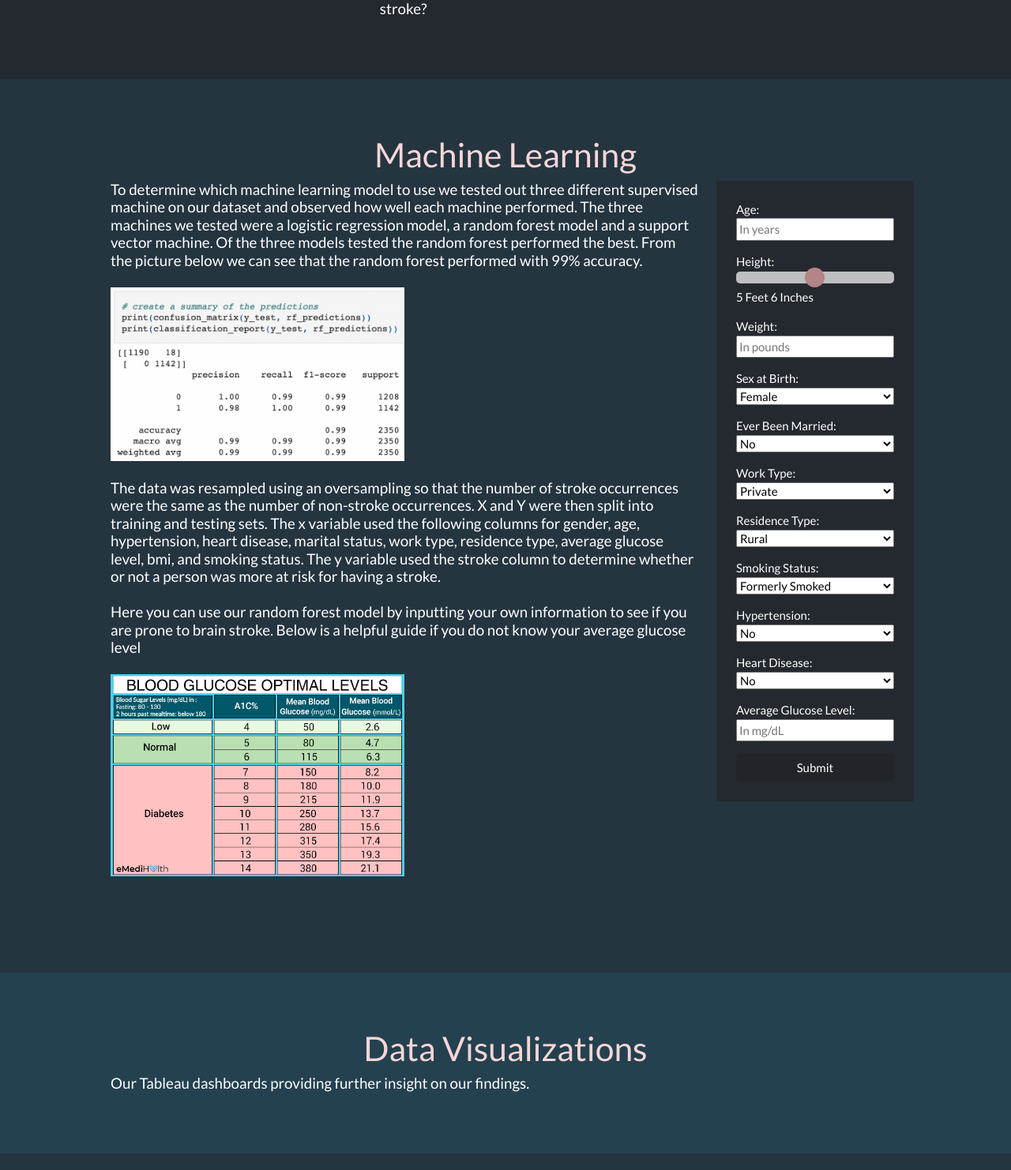
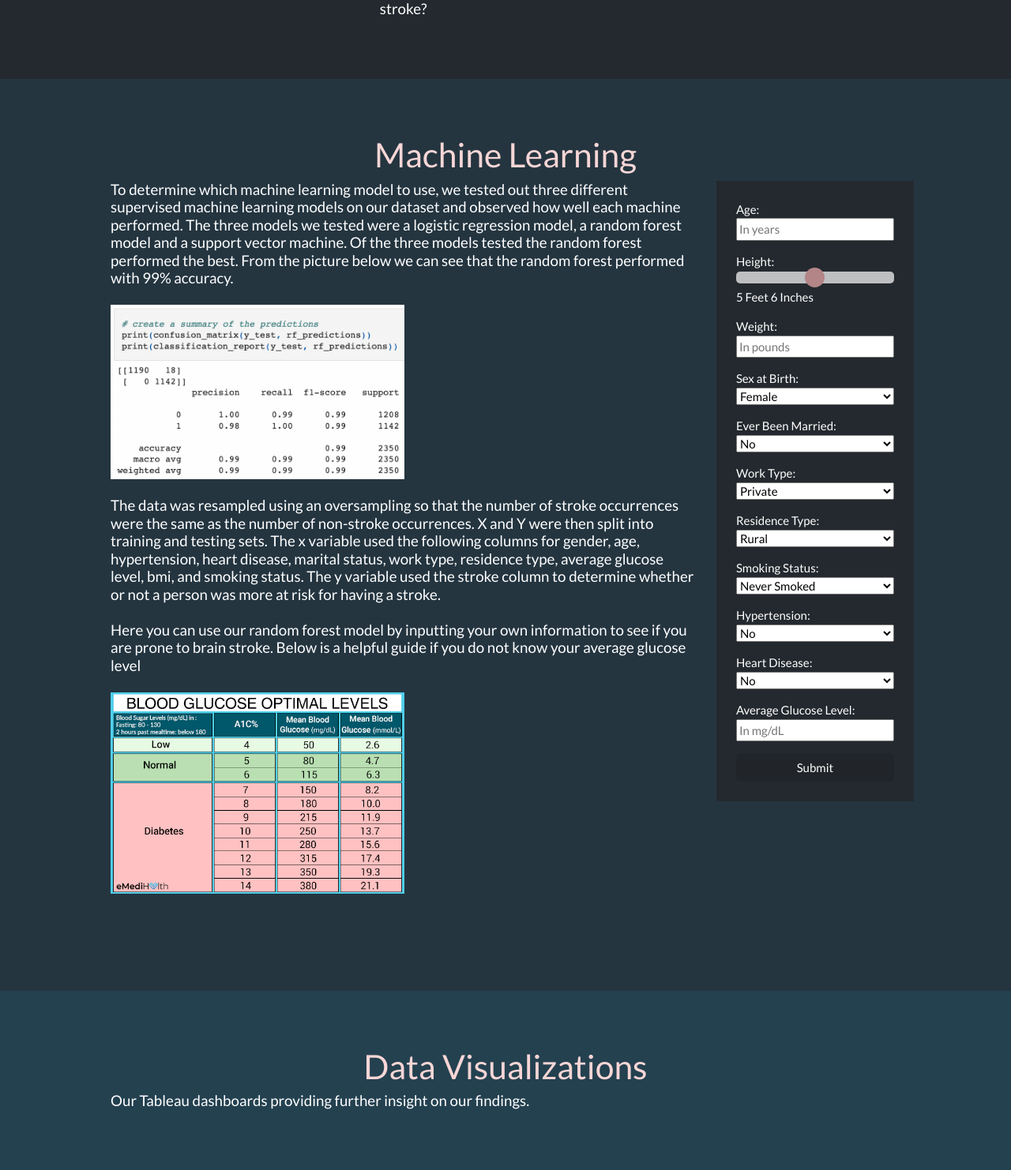
Before and after one commit to AimeeJLewis/Final_Group_Project, a Flask app: page / in a window 1280 px wide. Shown: the part 1451-2933 px from the top of the page at 79% size. Run offline with Flask 2, Linux system fonts and the light colour scheme; some libraries are stand-ins or nearby versions.

Commit message:
final final commit

```diff
--- a/model.py
+++ b/model.py
@@ -32,7 +32,7 @@ def mlearn(age, height, weight, sex, married, work, res, smoke, hyper, heart, ag
     results = loaded_model.predict(new_data)[0]
 
     if results == 0:
-        return f"After running the random forest machine learning model with the information provided, with 99% accuracy you are NOT prone to brain stroke"
+        return f"After running the random forest machine learning model with the information provided, with 99% accuracy, you are NOT prone to a brain stroke."
 
     else:
-        return f"After running the random forest machine learning model with the information provided, with 99% accuracy you ARE prone to brain stroke"
+        return f"After running the random forest machine learning model with the information provided, with 99% accuracy, you ARE prone to a brain stroke."
--- a/templates/index.html
+++ b/templates/index.html
@@ -77,8 +77,8 @@
     <div class="row">
       <div class="col-md-9">
           <h5 style="color: #ffff">
-            To determine which machine learning model to use we tested out three different supervised machine on our dataset and observed how well
-            each machine performed. The three machines we tested were a logistic regression model, a random forest model and a support vector machine.
+            To determine which machine learning model to use, we tested out three different supervised machine learning models on our dataset and observed how well
+            each machine performed. The three models we tested were a logistic regression model, a random forest model and a support vector machine.
             Of the three models tested the random forest performed the best. From the picture below we can see that the random forest performed with 99%
             accuracy.<br><br>
 
@@ -145,8 +145,8 @@
         <li>
             <label for="smoke">Smoking Status:</label><br>
             <select id="smoke" name="smoke" style="width:200px">
+              <option value="2">Never Smoked</option>
               <option value="1">Formerly Smoked</option>
-              <option value="2">Never Smoked</option>
               <option value="3">Currently Smokes</option>
             </select><p></p>
         </li><br>
```
